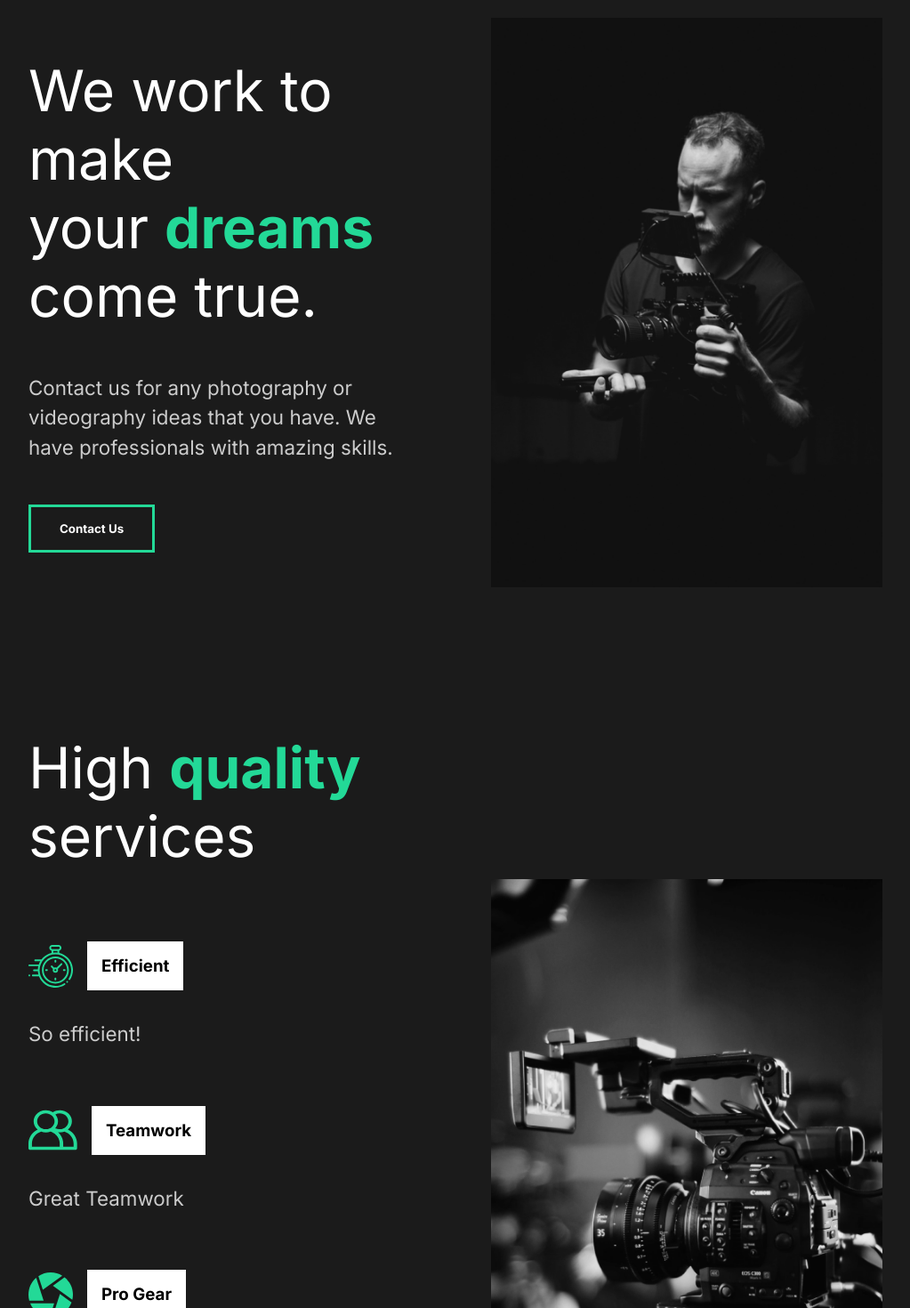
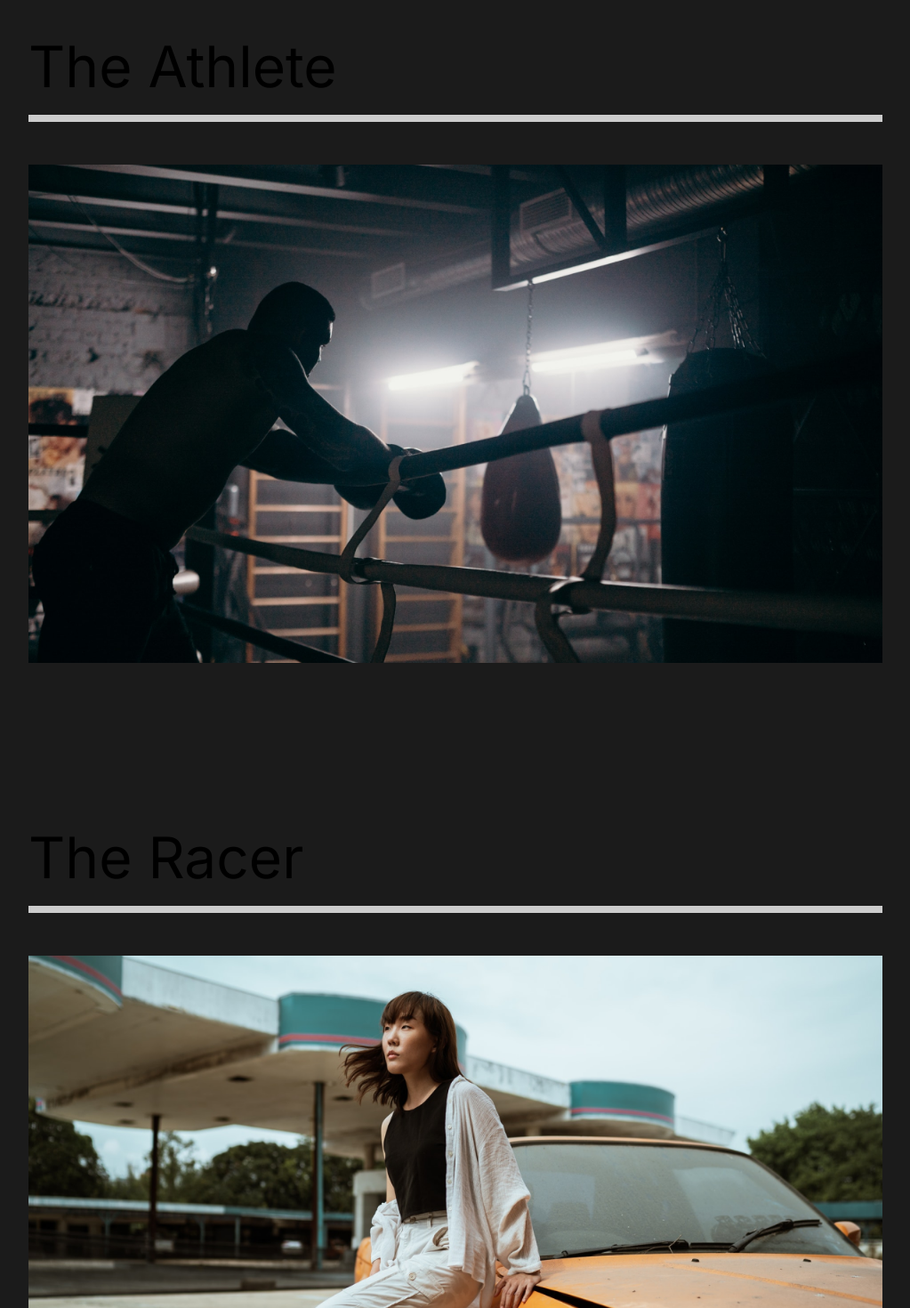
Before and after one commit to griffinbruce/capture-portfolio, a React (Create React App) app: page /work in a window 1280 px wide. Shown: the part 140-1610 px from the top of the page at 89% size, without its empty margins (128-1151 px from the left). Built offline with nearby package versions, Linux system fonts and the light colour scheme.

Commit message:
React Router Setup

```diff
--- a/src/App.js
+++ b/src/App.js
@@ -1,18 +1,31 @@
-//Import Pages
-//Global Stlye
-import GlobalStyle from './components/GlobalStyle'
 //Import pages
 import AboutUs from './pages/AboutUs';
 import Nav from './components/Nav';
+import ContactUs from './pages/ContactUs';
+import OurWork from './pages/OurWork';
+//Global Stlye
+import GlobalStyle from './components/GlobalStyle';
+//Router
+import { Switch, Route } from 'react-router-dom';
 
 function App() {
   return (
     <div className="App">
       <GlobalStyle />
       <Nav />
-      <AboutUs />
+      <Switch>
+        <Route path='/' exact>
+          <AboutUs />
+        </Route>
+        <Route path='/work'>
+          <OurWork />
+        </Route>
+        <Route path='/contact'>
+          <ContactUs />
+        </Route>
+      </Switch>
     </div>
   );
-}
+};
 
 export default App;
--- a/src/components/Nav.js
+++ b/src/components/Nav.js
@@ -1,18 +1,21 @@
 import styled from 'styled-components';
+import { Link } from 'react-router-dom';
 
 const Nav = () => {
     return (
         <StyledNav>
-            <h1><a id='logo' href="#">Capture</a></h1>
+            <h1>
+                <Link id='logo' to="/">Capture</Link>
+            </h1>
             <ul>
                 <li>
-                    <a href="#">1. About Us</a>
+                    <Link to="/">1. About Us</Link>
                 </li>
                 <li>
-                    <a href="#">2. Our Work</a>
+                    <Link to="/work">2. Our Work</Link>
                 </li>
                 <li>
-                    <a href="#">3. Contact Us</a>
+                    <Link to="/contact">3. Contact Us</Link>
                 </li>
             </ul>
         </StyledNav>
--- a/src/index.js
+++ b/src/index.js
@@ -2,10 +2,13 @@
 import ReactDOM from 'react-dom';
 import App from './App';
 import reportWebVitals from './reportWebVitals';
+import { BrowserRouter } from 'react-router-dom';
 
 ReactDOM.render(
   <React.StrictMode>
-    <App />
+    <BrowserRouter>
+      <App />
+    </BrowserRouter>
   </React.StrictMode>,
   document.getElementById('root')
 );
--- /dev/null
+++ b/src/pages/ContactUs.js
@@ -0,0 +1,11 @@
+
+
+const ContactUs = () => {
+    return (
+        <div>
+            <h1>Our Contact</h1>
+        </div>
+    );
+};
+
+export default ContactUs;
--- /dev/null
+++ b/src/pages/OurWork.js
@@ -0,0 +1,58 @@
+import styled from 'styled-components';
+import { Link } from 'react-router-dom';
+//Images
+import athlete from '../img/athlete-small.png';
+import theracer from '../img/theracer-small.png';
+import goodtimes from '../img/goodtimes-small.png';
+
+const OurWork = () => {
+    return (
+        <Work>
+            <Movie>
+                <h2>The Athlete</h2>
+                <div className="line"></div>
+                <Link>
+                    <img src={athlete} alt="Boxer in Ring"/>
+                </Link>
+            </Movie>
+            <Movie>
+                <h2>The Racer</h2>
+                <div className="line"></div>
+                <Link>
+                    <img src={theracer} alt="Woman Car Racer"/>
+                </Link>
+            </Movie>
+            <Movie>
+                <h2>Good Times</h2>
+                <div className="line"></div>
+                <Link>
+                    <img src={goodtimes} alt="Loving Couple by the Water"/>
+                </Link>
+            </Movie>
+        </Work>
+    );
+};
+
+const Work = styled.div`
+    min-height: 100vh;
+    overflow: hidden;
+    padding: 5rem 10rem;
+    h2{
+        padding: 1rem 0rem;
+    }
+`;
+const Movie = styled.div`
+    padding-bottom: 10rem;
+    .line{
+        height: 0.5rem;
+        background: #cccccc;
+        margin-bottom: 3rem;
+    }
+    img{
+        width: 100%;
+        height: 70vh;
+        object-fit: cover;
+    }
+`;
+
+export default OurWork;
```
Also changed, not shown: 1 other file (tests, documents, lock files or other folders).
